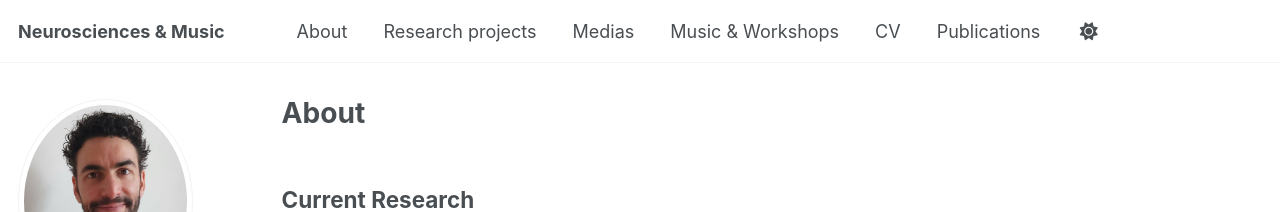
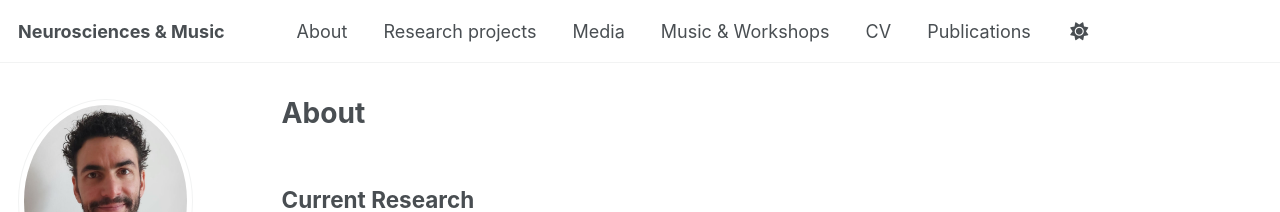
Before and after one commit to etienneabassi/etienneabassi.github.io, a Jekyll site: the page built from _pages/about.md, in a window 1280 px wide. Shown: the top 212 px of the page. Built offline with Jekyll 4.4.1, drawn with Linux system fonts in a browser that asks for light colours; some web fonts are replaced.

Commit message:
Rename 'Medias' to 'Media' in navigation

```diff
--- a/_data/navigation.yml
+++ b/_data/navigation.yml
@@ -14,8 +14,8 @@ main:
   - title: "Research projects"
     url: /projects/
 
-  - title: "Medias"
-    url: /medias/
+  - title: "Media"
+    url: /media/
 
   - title: "Music & Workshops"
     url: /arts/
```
